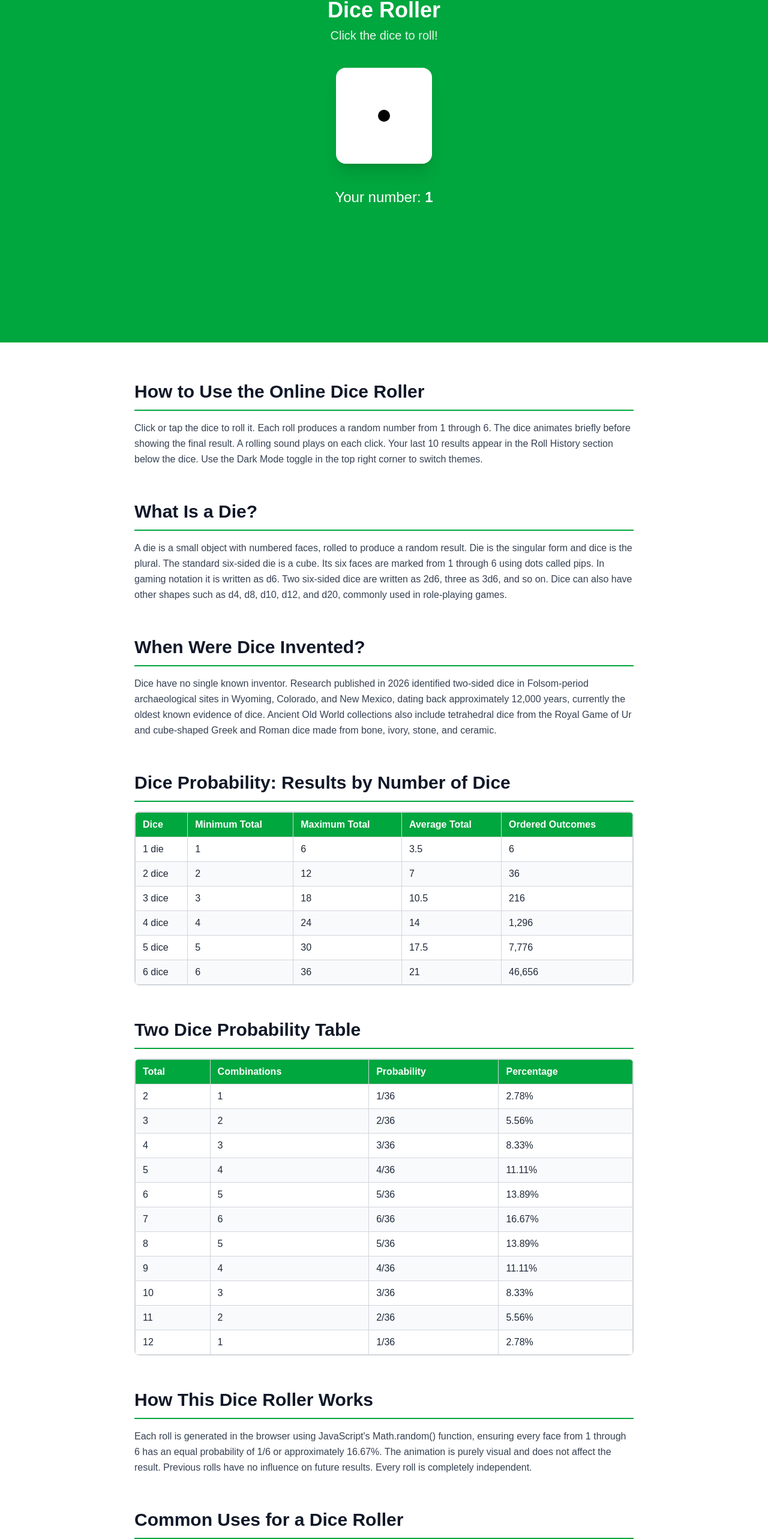
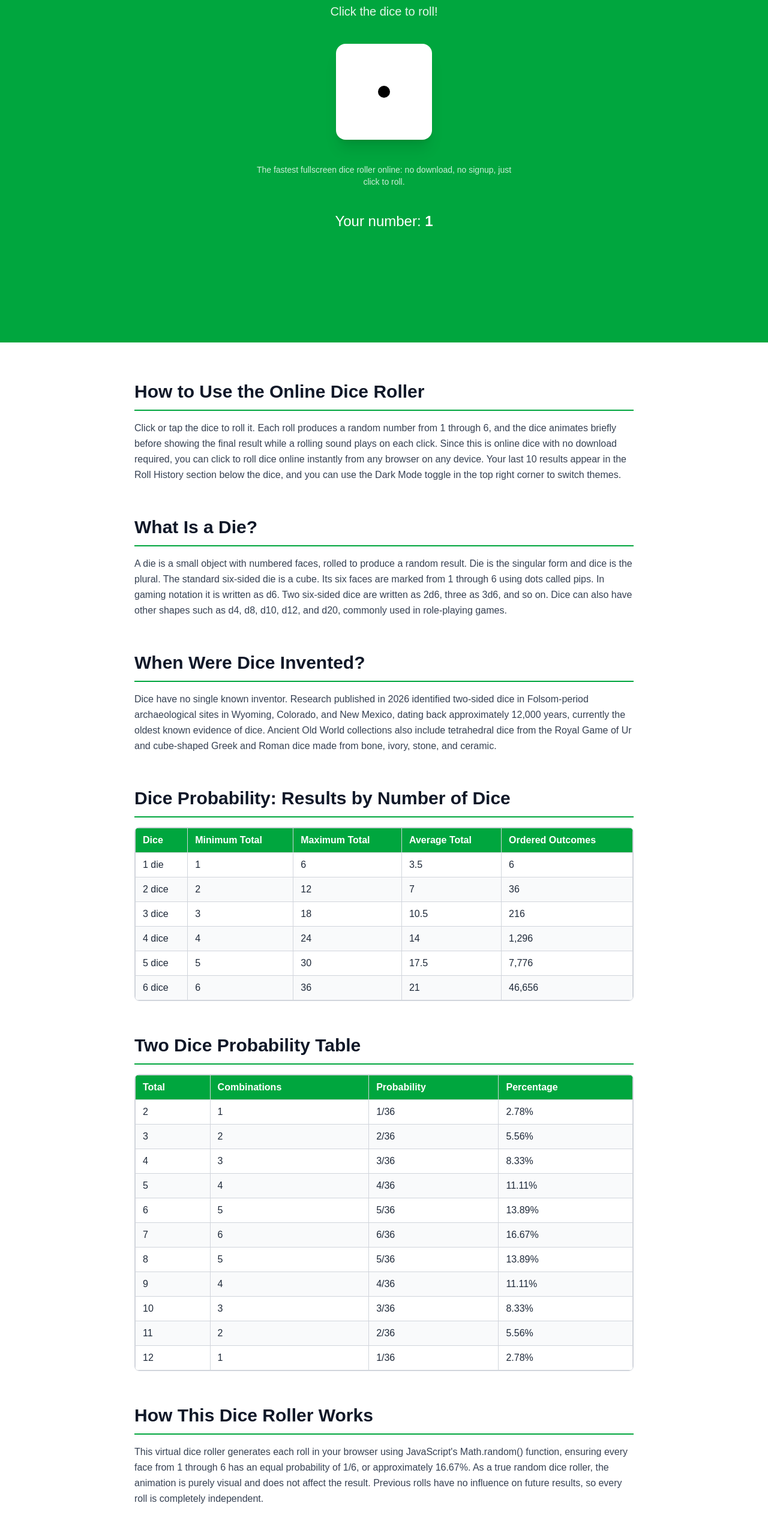
Before and after one commit to muhammadarshadfaridi786-dot/fullscreen-dice-roller, a Next.js app: page / in a window 1280 px wide. Shown: the part 229-2795 px from the top of the page at 60% size. Built offline with nearby package versions, Linux system fonts and the light colour scheme.

Commit message:
add long-tail keywords

```diff
--- a/app/data/faq.ts
+++ b/app/data/faq.ts
@@ -39,4 +39,12 @@ export const FAQ_ITEMS = [
     q: "What does d6 mean?",
     a: "d6 is gaming notation for a six-sided die. The d stands for die and the number indicates how many faces it has. Two six-sided dice are written as 2d6.",
   },
+  {
+    q: "Can I use this as a dice roller for classroom activities without downloading anything?",
+    a: "Yes! This is a completely free online dice roller, no download, no signup required. Just open the link and click the dice. Perfect for classroom probability lessons, board games, and quick random decisions.",
+  },
+  {
+    q: "Is this a fullscreen dice roller?",
+    a: "Yes, this virtual dice roller works in fullscreen mode on any device, desktop, tablet, or mobile. Just press F11 on desktop for a true fullscreen experience.",
+  },
 ];
--- a/app/page.tsx
+++ b/app/page.tsx
@@ -97,11 +97,11 @@ const TWO_DICE_ROWS: (string | number)[][] = [
 const USE_CASES = [
   {
     title: "Board Games",
-    desc: "Determine movement, actions, and turn order",
+    desc: "Roll a dice for board game online to determine movement, actions, and turn order",
   },
   {
     title: "Classroom Activities",
-    desc: "Counting, arithmetic, multiplication, probability experiments",
+    desc: "A dice roller for classroom counting, arithmetic, multiplication, and probability experiments",
   },
   {
     title: "Probability Demonstrations",
@@ -321,7 +321,9 @@ export default function Home() {
 
       <div className="flex min-h-screen w-full flex-col items-center justify-center gap-10 px-4 py-16">
         <div className="flex flex-col items-center gap-2">
-          <h1 className="text-3xl font-bold text-white sm:text-4xl">Dice Roller</h1>
+          <h1 className="text-3xl font-bold text-white sm:text-4xl">
+            Fullscreen Dice Roller
+          </h1>
           <p className="text-lg font-medium text-white/90 sm:text-xl">
             Click the dice to roll!
           </p>
@@ -338,6 +340,11 @@ export default function Home() {
         >
           <DiceFace value={value} />
         </button>
+
+        <p className="max-w-md text-center text-sm text-white/80">
+          The fastest fullscreen dice roller online: no download, no signup,
+          just click to roll.
+        </p>
 
         <p className="text-xl font-medium text-white sm:text-2xl">
           Your number: <span className="font-bold">{value}</span>
@@ -369,11 +376,13 @@ export default function Home() {
             <SectionHeading>How to Use the Online Dice Roller</SectionHeading>
             <p className="leading-relaxed text-gray-700 dark:text-gray-300">
               Click or tap the dice to roll it. Each roll produces a random
-              number from 1 through 6. The dice animates briefly before
-              showing the final result. A rolling sound plays on each click.
-              Your last 10 results appear in the Roll History section below
-              the dice. Use the Dark Mode toggle in the top right corner to
-              switch themes.
+              number from 1 through 6, and the dice animates briefly before
+              showing the final result while a rolling sound plays on each
+              click. Since this is online dice with no download required,
+              you can click to roll dice online instantly from any browser
+              on any device. Your last 10 results appear in the Roll
+              History section below the dice, and you can use the Dark
+              Mode toggle in the top right corner to switch themes.
             </p>
           </div>
 
@@ -432,12 +441,13 @@ export default function Home() {
           <div className="mb-14">
             <SectionHeading>How This Dice Roller Works</SectionHeading>
             <p className="leading-relaxed text-gray-700 dark:text-gray-300">
-              Each roll is generated in the browser using JavaScript&apos;s
-              Math.random() function, ensuring every face from 1 through 6
-              has an equal probability of 1/6 or approximately 16.67%. The
+              This virtual dice roller generates each roll in your browser
+              using JavaScript&apos;s Math.random() function, ensuring every
+              face from 1 through 6 has an equal probability of 1/6, or
+              approximately 16.67%. As a true random dice roller, the
               animation is purely visual and does not affect the result.
-              Previous rolls have no influence on future results. Every roll
-              is completely independent.
+              Previous rolls have no influence on future results, so every
+              roll is completely independent.
             </p>
           </div>
 
```
